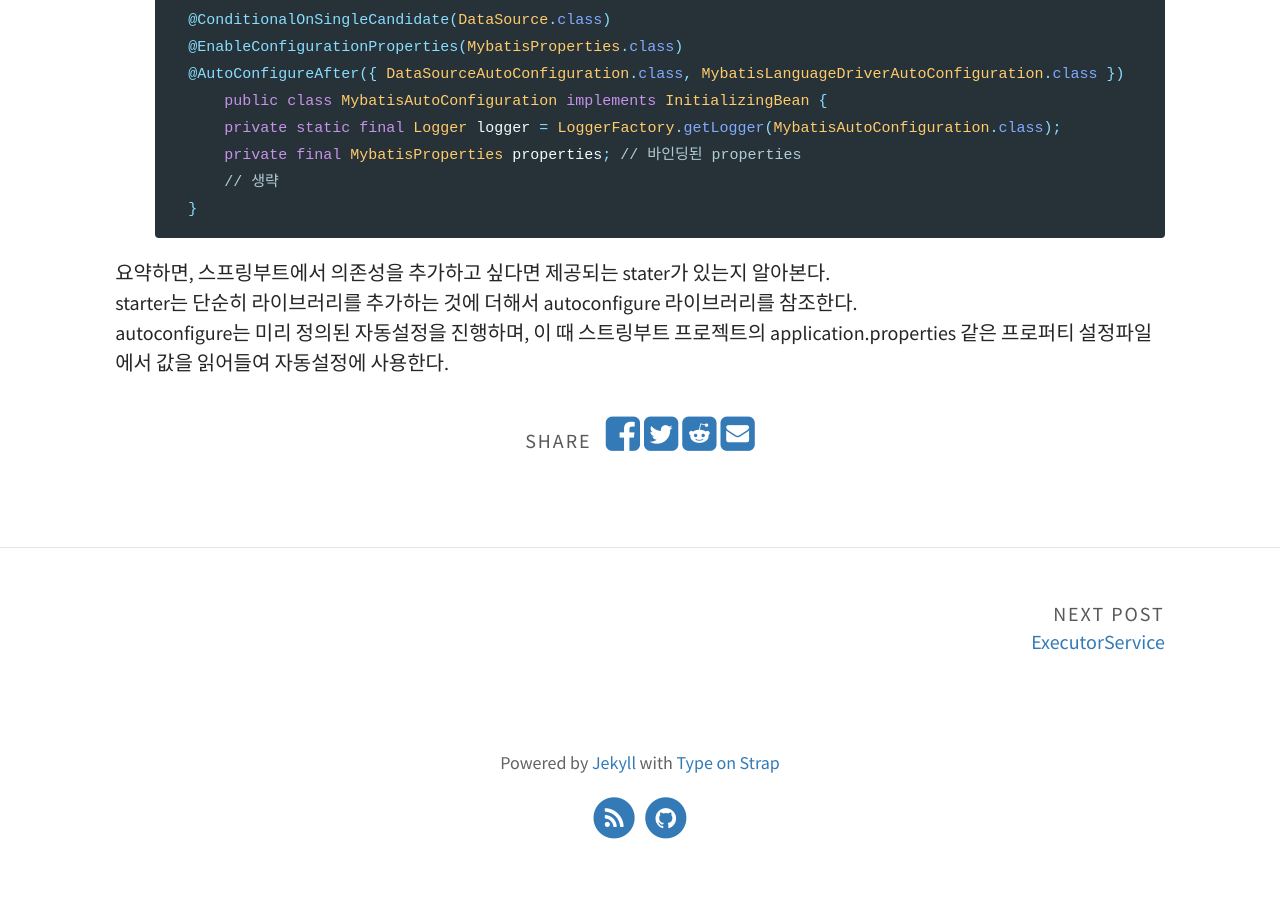
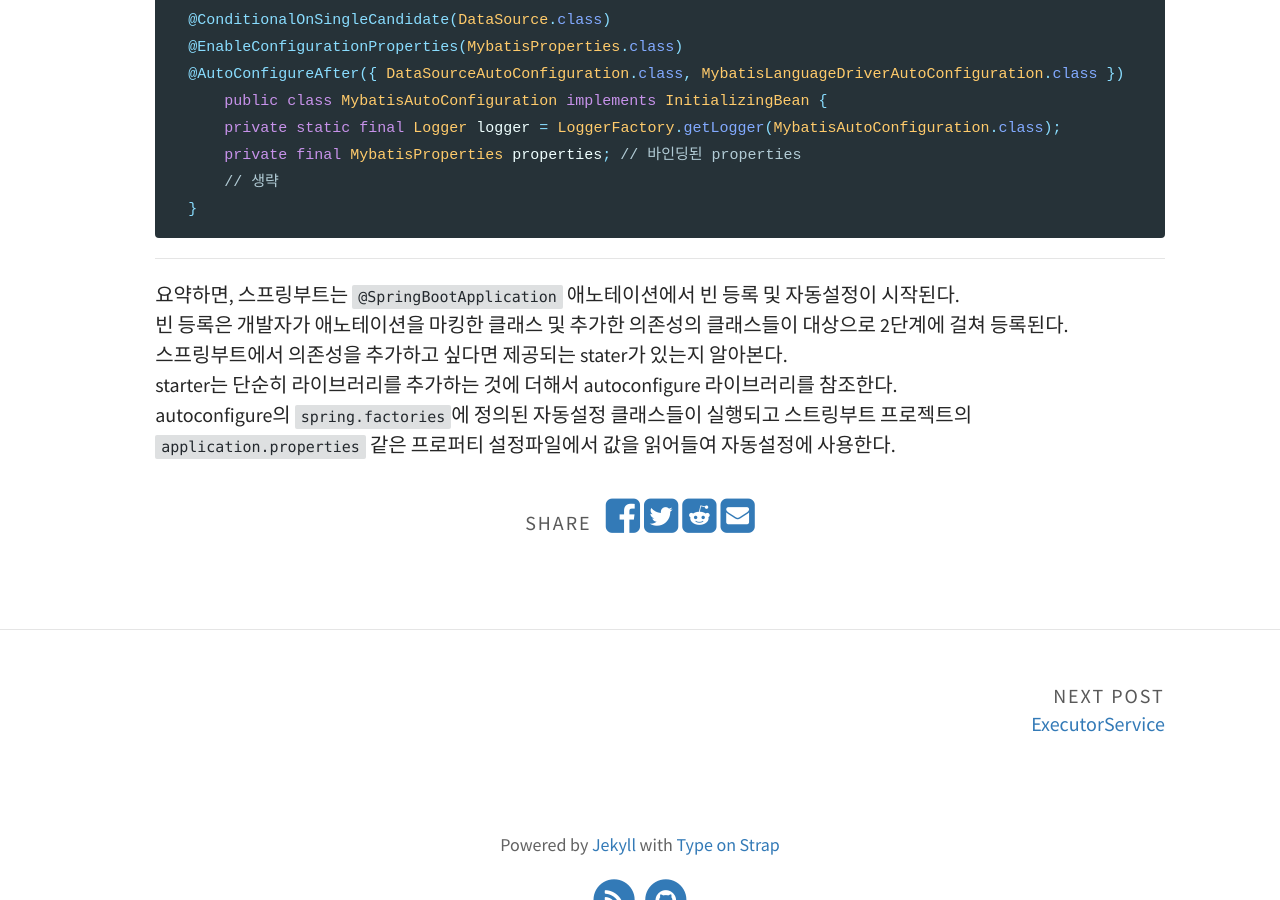
Before and after one commit to swampwar/swampwar.github.io, a Jekyll site: the page built from _posts/2019-12-26-SprinBoot 구조 및 자동설정.md, in a window 1280 px wide and 900 px high, scrolled down 4718 px. Built offline with Jekyll 4.4.1, drawn with Linux system fonts in a browser that asks for light colours; our own code applies the rules of GitHub Pages for plain Markdown files.

Commit message:
Springboot 구조 및 자동설정 포스팅

````diff
--- a/_posts/2019-12-26-SprinBoot 구조 및 자동설정.md
+++ b/_posts/2019-12-26-SprinBoot 구조 및 자동설정.md
@@ -129,8 +129,10 @@ starter 라이브러리에서 참조되는 autoconfigure 라이브러리는 자
             // 생략
         }
         ```
-
+---
 요약하면,
+스프링부트는 `@SpringBootApplication` 애노테이션에서 빈 등록 및 자동설정이 시작된다.
+빈 등록은 개발자가 애노테이션을 마킹한 클래스 및 추가한 의존성의 클래스들이 대상으로 2단계에 걸쳐 등록된다.
 스프링부트에서 의존성을 추가하고 싶다면 제공되는 stater가 있는지 알아본다.
-starter는 단순히 라이브러리를 추가하는 것에 더해서  autoconfigure 라이브러리를 참조한다.
-autoconfigure는 미리 정의된 자동설정을 진행하며, 이 때 스트링부트 프로젝트의 application.properties 같은 프로퍼티 설정파일에서 값을 읽어들여 자동설정에 사용한다.
+starter는 단순히 라이브러리를 추가하는 것에 더해서 autoconfigure 라이브러리를 참조한다.
+autoconfigure의 `spring.factories`에 정의된 자동설정 클래스들이 실행되고 스트링부트 프로젝트의 `application.properties` 같은 프로퍼티 설정파일에서 값을 읽어들여 자동설정에 사용한다.
````
